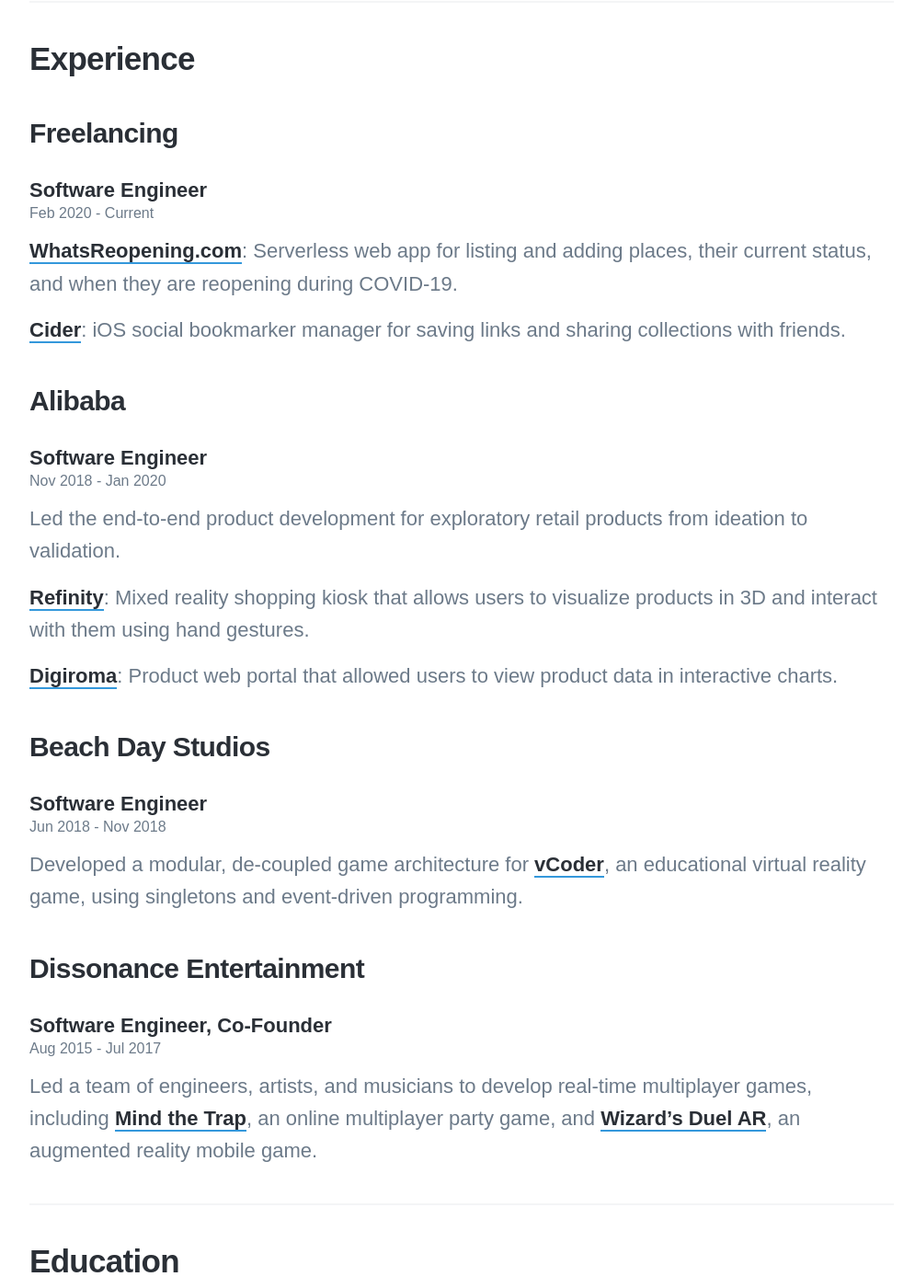
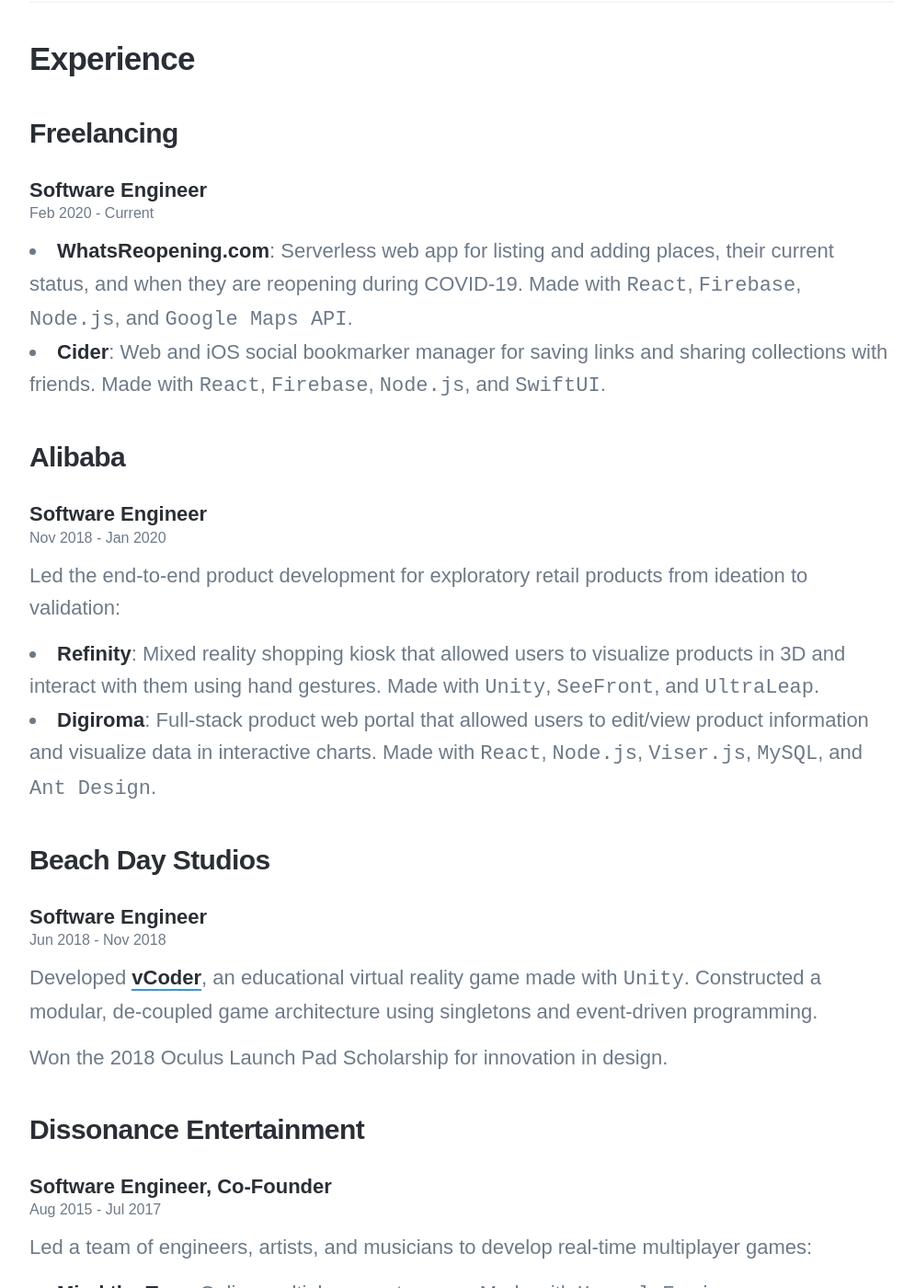
Before and after one commit to kennethfreeflow/kennethlng.github.io, a Jekyll site: the page built from _pages/cv.md, in a window 1280 px wide and 1400 px high, scrolled down 756 px. Shown: the whole window at 92% size, without its empty margins (138-1133 px from the left). Built offline with Jekyll 4.4.1, drawn with Linux system fonts in a browser that asks for light colours; nearby versions of some CDN libraries; some web fonts are replaced; some of the changed text lies outside the part shown.

Commit message:
Update cv.md

```diff
--- a/_pages/cv.md
+++ b/_pages/cv.md
@@ -17,9 +17,8 @@
 
 <caption>Feb 2020 - Current</caption>
 
-[WhatsReopening.com](/whats-reopening): Serverless web app for listing and adding places, their current status, and when they are reopening during COVID-19.
-
-[Cider](/cider): iOS social bookmarker manager for saving links and sharing collections with friends.
+- [WhatsReopening.com](/whats-reopening): Serverless web app for listing and adding places, their current status, and when they are reopening during COVID-19. Made with `React`, `Firebase`, `Node.js`, and `Google Maps API`.
+- [Cider](/cider): Web and iOS social bookmarker manager for saving links and sharing collections with friends. Made with `React`, `Firebase`, `Node.js`, and `SwiftUI`.
 
 ### Alibaba
 
@@ -27,11 +26,10 @@
 
 <caption>Nov 2018 - Jan 2020</caption>
 
-Led the end-to-end product development for exploratory retail products from ideation to validation.
+Led the end-to-end product development for exploratory retail products from ideation to validation:
 
-[Refinity](/refinity): Mixed reality shopping kiosk that allows users to visualize products in 3D and interact with them using hand gestures.
-
-[Digiroma](/digiroma): Product web portal that allowed users to view product data in interactive charts.
+- [Refinity](/refinity): Mixed reality shopping kiosk that allowed users to visualize products in 3D and interact with them using hand gestures. Made with `Unity`, `SeeFront`, and `UltraLeap`.
+- [Digiroma](/digiroma): Full-stack product web portal that allowed users to edit/view product information and visualize data in interactive charts. Made with `React`, `Node.js`, `Viser.js`, `MySQL`, and `Ant Design`.
 
 ### Beach Day Studios
 
@@ -39,7 +37,9 @@
 
 <caption>Jun 2018 - Nov 2018</caption>
 
-Developed a modular, de-coupled game architecture for [vCoder](/vcoder), an educational virtual reality game, using singletons and event-driven programming.
+Developed [vCoder](/vcoder), an educational virtual reality game made with `Unity`. Constructed a modular, de-coupled game architecture using singletons and event-driven programming.
+
+Won the 2018 Oculus Launch Pad Scholarship for innovation in design.
 
 ### Dissonance Entertainment
 
@@ -47,7 +47,10 @@
 
 <caption>Aug 2015 - Jul 2017</caption>
 
-Led a team of engineers, artists, and musicians to develop real-time multiplayer games, including [Mind the Trap](/mind-the-trap), an online multiplayer party game, and [Wizard's Duel AR](/wizards-duel-ar), an augmented reality mobile game.
+Led a team of engineers, artists, and musicians to develop real-time multiplayer games:
+
+- [Mind the Trap](/mind-the-trap): Online multiplayer party game. Made with `Unreal Engine`.
+- [Wizard's Duel AR](/wizards-duel-ar): Real-time, multiplayer augmented reality mobile game. Made with `Unity`, `GameSparks`, and `Google AR Core`.
 
 ---
 
@@ -55,7 +58,7 @@
 
 ### Santa Clara University
 
-#### MBA (Product Management, Entrepreneurship)
+#### MBA, Product Management / Entrepreneurship
 
 <caption>Sep 2018 - Current</caption>
 
```
